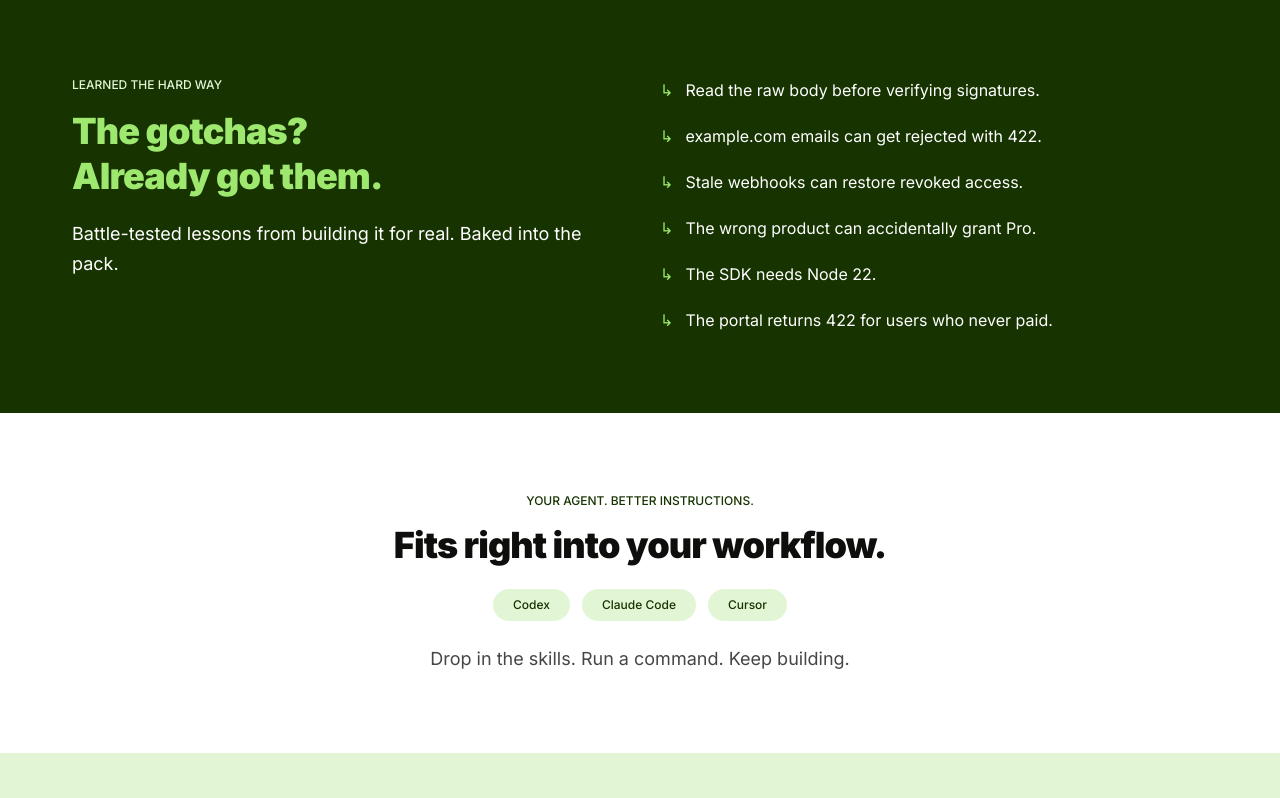
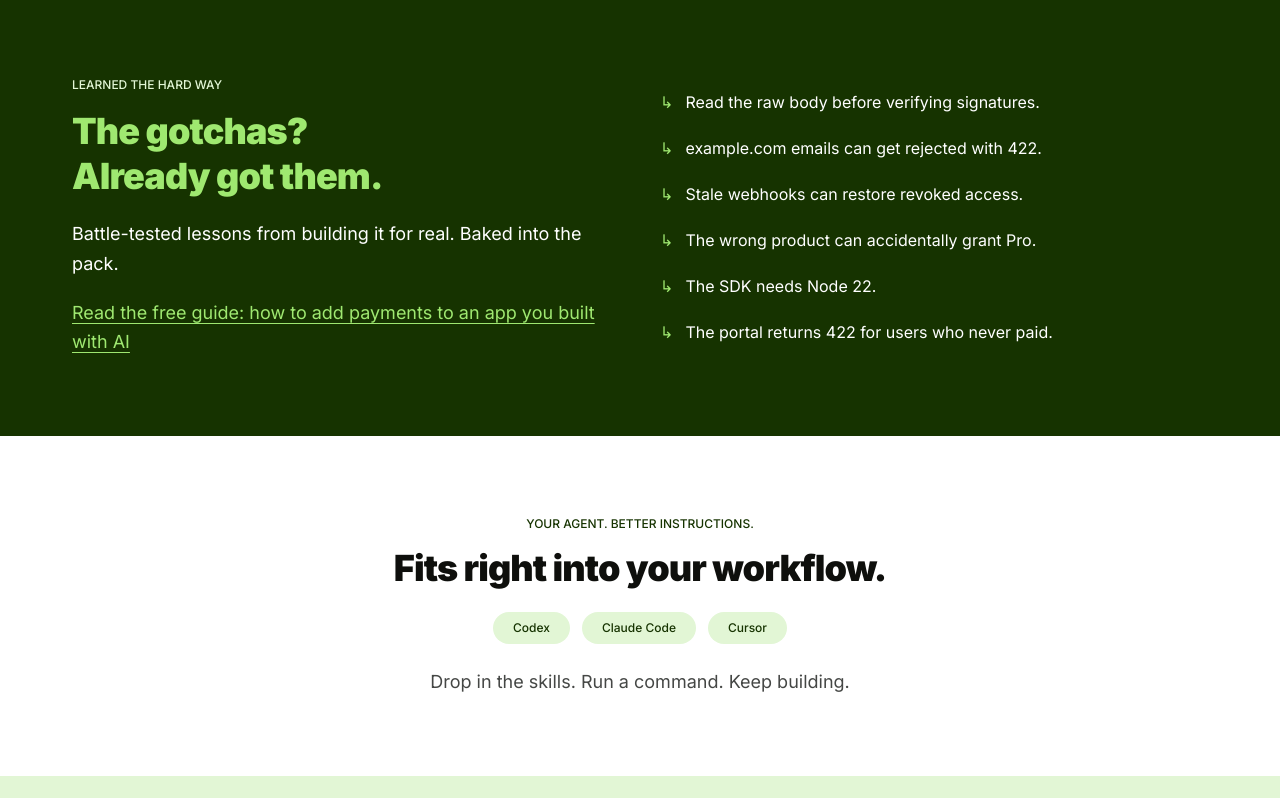
Before and after one commit to shiptopaid/site, a Next.js app: page / in a window 1280 px wide. Shown: the part 3572-4370 px from the top of the page. Built offline with nearby package versions, Linux system fonts and the light colour scheme; no server answers.

Commit message:
SEO: link home page to the payments guide (internal linking)

```diff
--- a/src/components/contents.tsx
+++ b/src/components/contents.tsx
@@ -20,5 +20,5 @@ export function Contents() {
 
 export function Gotchas() {
   const items = ["Read the raw body before verifying signatures.", "example.com emails can get rejected with 422.", "Stale webhooks can restore revoked access.", "The wrong product can accidentally grant Pro.", "The SDK needs Node 22.", "The portal returns 422 for users who never paid."];
-  return <section className="bg-forest-ink py-16 text-paper md:py-20"><div className="mx-auto w-full max-w-[1200px] px-5 sm:px-8 grid gap-10 md:grid-cols-2 [&_h2]:font-display [&_h2]:text-4xl [&_h2]:font-black [&_h2]:leading-tight [&_h2]:tracking-tight [&_h2]:text-lime [&_p:first-child]:text-linen-mist [&_p:not(:first-child)]:mt-5 [&_p:not(:first-child)]:text-lg [&_p:not(:first-child)]:leading-relaxed [&_ul]:m-0 [&_ul]:grid [&_ul]:list-none [&_ul]:content-center [&_ul]:gap-5 [&_ul]:p-0 [&_li]:flex [&_li]:gap-3 [&_li]:text-base [&_li]:leading-relaxed [&_li_span]:text-lime"><div><p className="mb-4 text-xs font-medium text-forest-ink">LEARNED THE HARD WAY</p><h2>The gotchas?<br />Already got them.</h2><p>Battle-tested lessons from building it for real. Baked into the pack.</p></div><ul>{items.map(item => <li key={item}><span aria-hidden="true">↳</span>{item}</li>)}</ul></div></section>;
+  return <section className="bg-forest-ink py-16 text-paper md:py-20"><div className="mx-auto w-full max-w-[1200px] px-5 sm:px-8 grid gap-10 md:grid-cols-2 [&_h2]:font-display [&_h2]:text-4xl [&_h2]:font-black [&_h2]:leading-tight [&_h2]:tracking-tight [&_h2]:text-lime [&_p:first-child]:text-linen-mist [&_p:not(:first-child)]:mt-5 [&_p:not(:first-child)]:text-lg [&_p:not(:first-child)]:leading-relaxed [&_ul]:m-0 [&_ul]:grid [&_ul]:list-none [&_ul]:content-center [&_ul]:gap-5 [&_ul]:p-0 [&_li]:flex [&_li]:gap-3 [&_li]:text-base [&_li]:leading-relaxed [&_li_span]:text-lime"><div><p className="mb-4 text-xs font-medium text-forest-ink">LEARNED THE HARD WAY</p><h2>The gotchas?<br />Already got them.</h2><p>Battle-tested lessons from building it for real. Baked into the pack.</p><p><a href="/blog/add-payments-to-ai-built-app" className="text-lime underline underline-offset-4 hover:text-linen-mist">Read the free guide: how to add payments to an app you built with AI</a></p></div><ul>{items.map(item => <li key={item}><span aria-hidden="true">↳</span>{item}</li>)}</ul></div></section>;
 }
```
